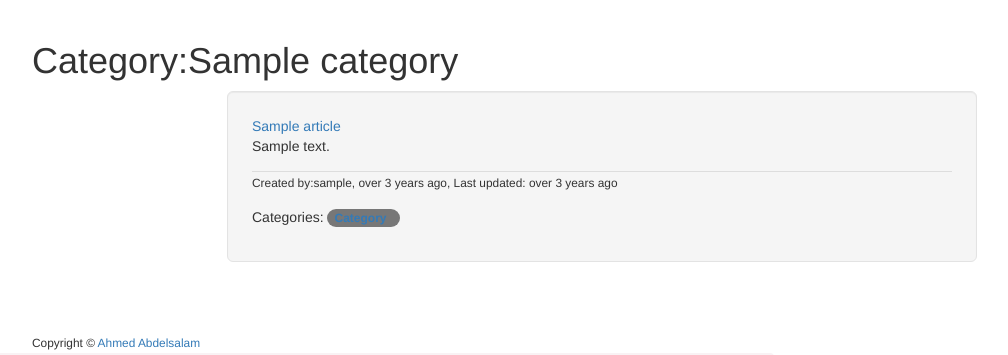
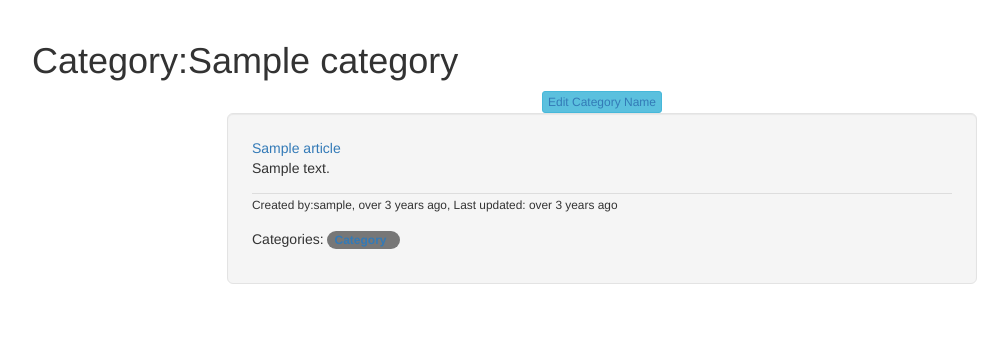
Before and after one commit to d3vzr/alpha-blog, a Rails app: page /categories/1 in a window 1280 px wide. Shown: the part 52-407 px from the top of the page, without its empty margins (38-1046 px from the left). Run offline with Rails 7, Linux system fonts and the light colour scheme; tables that the repository leaves empty hold one stand-in row (values such as "Sample post"); style sheets or scripts are compiled from the project's sources; some libraries are stand-ins or nearby versions.

Commit message:
add category edit feature

```diff
--- a/app/controllers/categories_controller.rb
+++ b/app/controllers/categories_controller.rb
@@ -20,6 +20,21 @@ class CategoriesController < ApplicationController
     end
   end
 
+  def edit
+    @category = Category.find(params[:id])
+
+  end
+
+  def update
+    @category = Category.find(params[:id])
+    if @category.update(category_params)
+      flash[:success] = "Category name was successfully updated"
+      redirect_to category_path(@category)
+    else
+      render 'edit'
+    end
+
+  end
 
 
   def show
--- /dev/null
+++ b/app/views/categories/edit.html.erb
@@ -0,0 +1,2 @@
+<h1 align="center">Edit Category Name <h1>
+<%= render 'form' %>
--- a/app/views/categories/show.html.erb
+++ b/app/views/categories/show.html.erb
@@ -1,6 +1,7 @@
 <h1><%= "Category:" + @category.name %> </h1>
 
 <div align="center">
+  <span class="btn btn-info btn-xs"><%= link_to "Edit Category Name", edit_category_path(@category) %></span>
   <%= will_paginate @category_articles %>
 </div>
 <%= render 'articles/article', obj: @category_articles %>
```
Also changed, not shown: app/views/categories/_form.html.erb (added, +22 -0 lines), app/views/categories/new.html.erb (+1 -22 lines).
